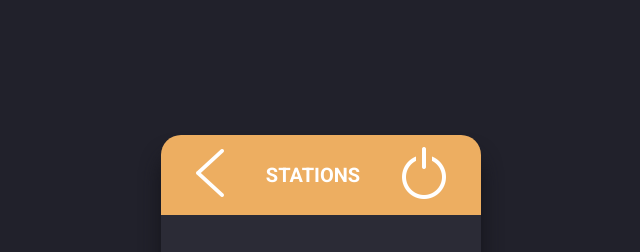
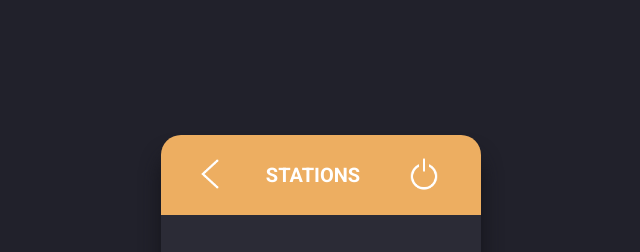
Before and after one commit to barbaraszott/radio, a React (Create React App) app: page / in a window 1280 px wide. Shown: the top 252 px of the page, without its empty margins (319-959 px from the left). Built offline with nearby package versions, Linux system fonts and the light colour scheme.

Commit message:
Add styles for heder's buttons and their :hover behaviour

```diff
--- a/src/App.scss
+++ b/src/App.scss
@@ -30,6 +30,18 @@ body {
 	text-align: center;
 	text-transform: uppercase;
 	font-weight: bold;
+
+	&-back,
+	&-switch {
+		cursor: pointer;
+		transform: scale(0.6);
+		transition: 0.2s ease-out;
+	}
+
+	&-back:hover,
+	&-switch:hover {
+		transform: scale(0.8);
+	}
 }
 
 .radio-stations {
```
